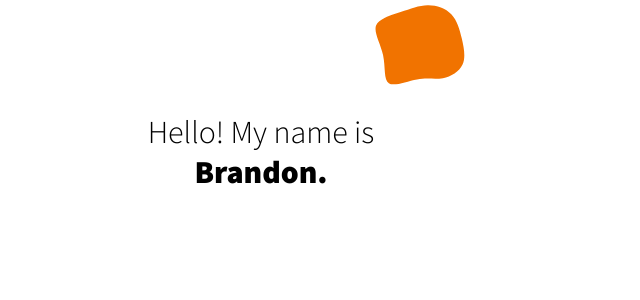
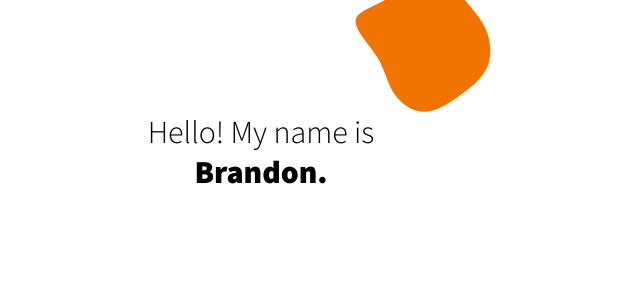
Before and after one commit to brandonnhem/personal-website, a Svelte app: page / in a window 1280 px wide. Shown: the top 300 px of the page, without its empty margins (379-1019 px from the left). Built offline with nearby package versions, Linux system fonts and the light colour scheme.

Commit message:
increased blob size, rotated slightly

```diff
--- a/src/Heading.svelte
+++ b/src/Heading.svelte
@@ -30,6 +30,6 @@
         position: absolute;
         top: -9.25rem;
         left: 13rem;
-        transform: rotate(-30deg);
+        transform: scale(1.5) rotate(38deg);
     }
 </style>
```
